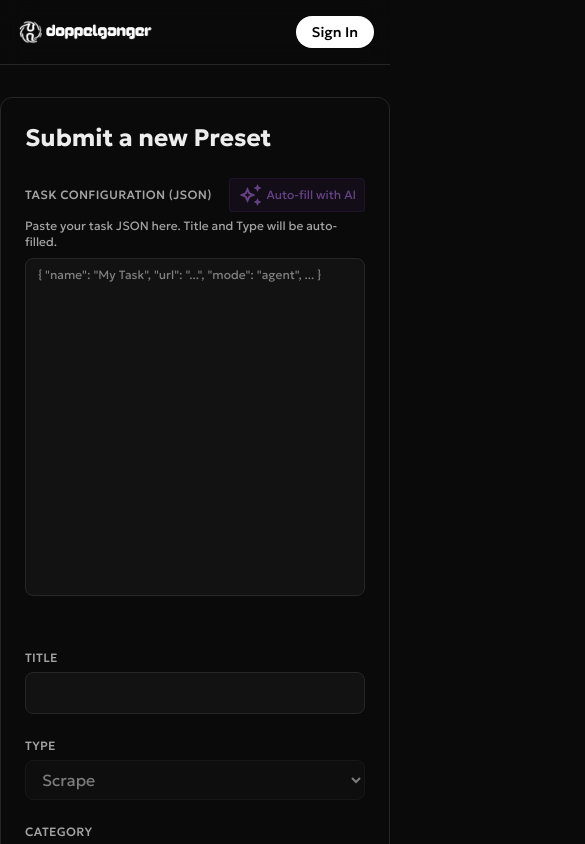
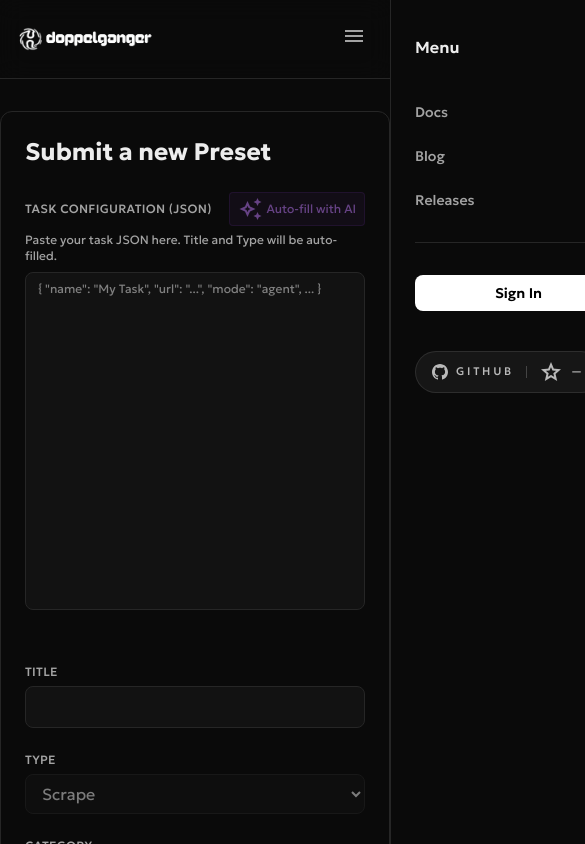
Before and after one commit to mnemosynestack/doppelganger-templates, a Next.js app: page /presets/new in a window 390 px wide. Shown: the top 844 px of the page, 585 px wide, since content can reach past the window. Built offline with nearby package versions, Linux system fonts and the light colour scheme; no server answers.

Commit message:
style: Wrap CSV expected output and fix tailwind constraints for mobile menu

```diff
--- a/src/app/presets/[id]/page.tsx
+++ b/src/app/presets/[id]/page.tsx
@@ -118,7 +118,7 @@ export default async function ViewPresetPage({ params }: PageProps) {
 
             return (
                 <div className="mt-2 overflow-x-auto border border-[#262626] rounded-lg">
-                    <table className="w-full text-left text-xs text-muted-foreground min-w-max">
+                    <table className="w-full text-left text-xs text-muted-foreground min-w-max wrap-break-word">
                         <thead className="bg-[#121212] text-foreground uppercase border-b border-[#262626]">
                             <tr>
                                 {headers.map((h, i) => (
--- /dev/null
+++ b/src/components/MobileMenu.tsx
@@ -0,0 +1,90 @@
+"use client";
+
+import { useState } from "react";
+import Link from "next/link";
+import MaterialIcon from "@/components/MaterialIcon";
+import GithubStarPill from "@/components/GithubStarPill";
+
+interface MobileMenuProps {
+    isLoggedIn: boolean;
+    signOutNode: React.ReactNode;
+}
+
+export function MobileMenu({ isLoggedIn, signOutNode }: MobileMenuProps) {
+    const [isOpen, setIsOpen] = useState(false);
+
+    return (
+        <div className="md:hidden">
+            <button
+                onClick={() => setIsOpen(true)}
+                className="p-2 text-muted-foreground hover:text-foreground transition-colors outline-none focus-visible:ring-2 focus-visible:ring-offset-2 focus-visible:ring-offset-background rounded-md"
+                aria-label="Open Mobile Menu"
+                aria-expanded={isOpen}
+            >
+                <MaterialIcon name="menu" className="text-2xl" />
+            </button>
+
+            {/* Backdrop */}
+            {isOpen && (
+                <div
+                    className="fixed top-0 left-0 w-screen h-dvh bg-black/60 z-40 backdrop-blur-sm"
+                    onClick={() => setIsOpen(false)}
+                />
+            )}
+
+            {/* Menu Dropdown / Slide-over */}
+            <div
+                className={`fixed top-0 right-0 h-dvh w-64 bg-background border-l border-border z-50 transform transition-transform duration-300 ease-in-out ${isOpen ? "translate-x-0" : "translate-x-full"}`}
+            >
+                <div className="flex flex-col h-full bg-background p-6">
+                    <div className="flex justify-between items-center mb-8">
+                        <span className="font-semibold text-foreground">Menu</span>
+                        <button
+                            onClick={() => setIsOpen(false)}
+                            className="p-2 -mr-2 text-muted-foreground hover:text-foreground transition-colors outline-none focus-visible:ring-2 focus-visible:ring-offset-2 focus-visible:ring-offset-background rounded-md"
+                            aria-label="Close Mobile Menu"
+                        >
+                            <MaterialIcon name="close" className="text-xl" />
+                        </button>
+                    </div>
+
+                    <div className="flex flex-col gap-6 text-sm font-medium">
+                        <a href="https://doppelgangerdev.com/docs" target="_blank" rel="noopener noreferrer" className="text-muted-foreground hover:text-foreground transition-colors">
+                            Docs
+                        </a>
+                        <a href="https://doppelgangerdev.com/blog" target="_blank" rel="noopener noreferrer" className="text-muted-foreground hover:text-foreground transition-colors">
+                            Blog
+                        </a>
+                        <a href="https://doppelgangerdev.com/releases" target="_blank" rel="noopener noreferrer" className="text-muted-foreground hover:text-foreground transition-colors">
+                            Releases
+                        </a>
+
+                        <div className="h-px w-full bg-[#262626] my-2" />
+
+                        {isLoggedIn ? (
+                            <>
+                                <Link href="/dashboard" className="text-foreground hover:text-white transition-colors">
+                                    Creator Dashboard
+                                </Link>
+                                <div className="pt-2">
+                                    {signOutNode}
+                                </div>
+                            </>
+                        ) : (
+                            <Link
+                                href="/auth/signin"
+                                className="bg-white text-black px-4 py-2 rounded-lg text-center font-semibold hover:bg-gray-200 transition-colors"
+                            >
+                                Sign In
+                            </Link>
+                        )}
+
+                        <div className="pt-4">
+                            <GithubStarPill />
+                        </div>
+                    </div>
+                </div>
+            </div>
+        </div>
+    );
+}
--- a/src/components/Navbar.tsx
+++ b/src/components/Navbar.tsx
@@ -3,6 +3,7 @@ import Image from "next/image";
 import GithubStarPill from "@/components/GithubStarPill";
 import { cookies } from "next/headers";
 import { SignOutButton } from "./SignOutButton";
+import { MobileMenu } from "./MobileMenu";
 
 export async function Navbar() {
     const cookieStore = await cookies();
@@ -45,6 +46,8 @@ export async function Navbar() {
                 <div className="hidden sm:block">
                     <GithubStarPill />
                 </div>
+
+                <div className="hidden md:block">
                     {isLoggedIn ? (
                         <SignOutButton />
                     ) : (
@@ -56,6 +59,10 @@ export async function Navbar() {
                         </Link>
                     )}
                 </div>
+
+                {/* Mobile Menu (hamburger icon handles internal state) */}
+                <MobileMenu isLoggedIn={isLoggedIn} signOutNode={<SignOutButton />} />
+            </div>
         </nav>
     );
 }
```
Lines whose indentation alone changed are shown as unchanged.
